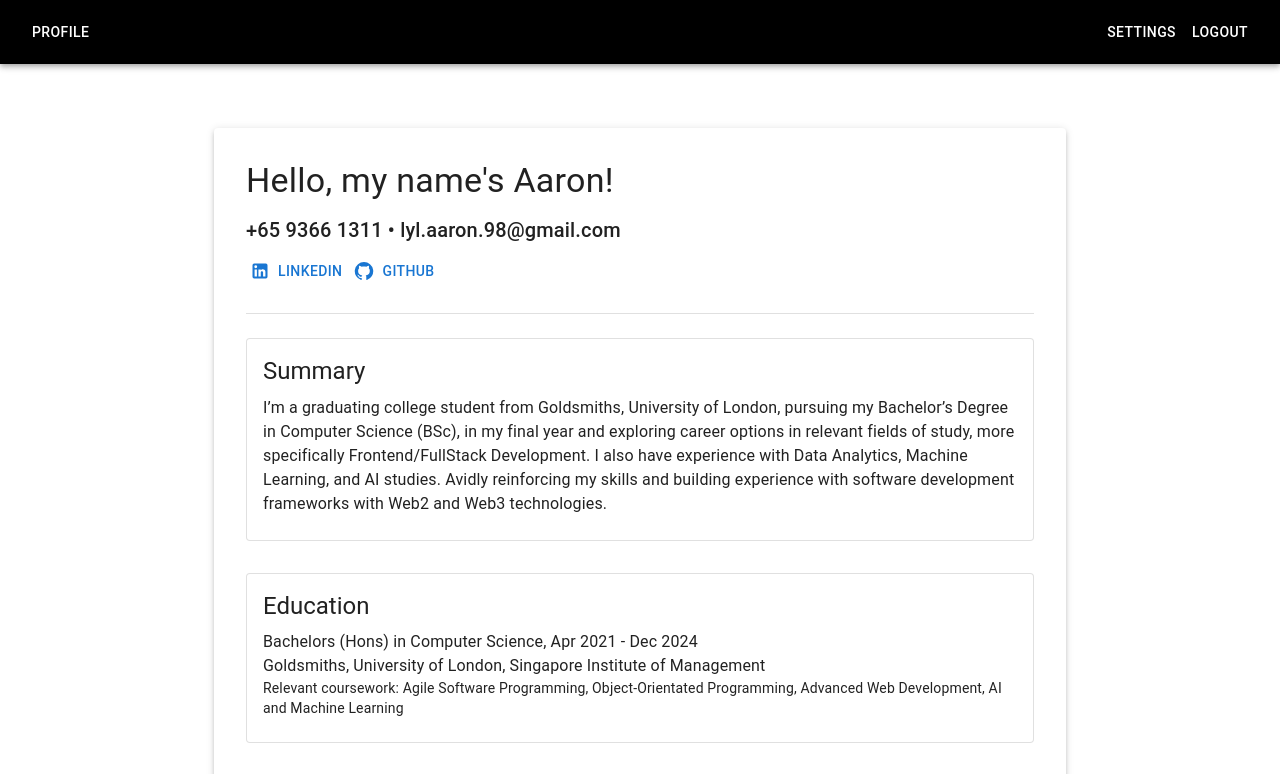
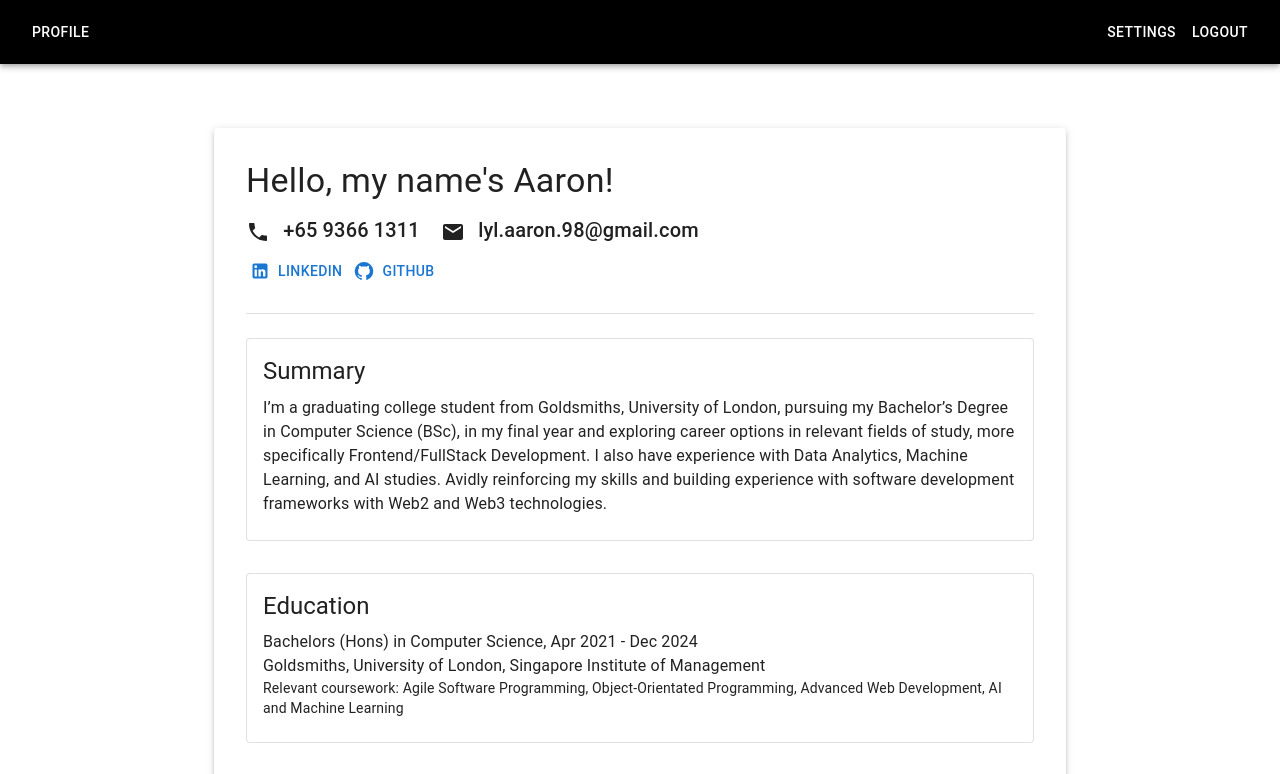
Before and after one commit to lylaaron98/genvoice-website, a Next.js app: page /profile in a window 1280 px wide. Shown: the top 774 px of the page. Built offline with nearby package versions, Linux system fonts and the light colour scheme.

Commit message:
Update icons
added some icons in profile page

```diff
--- a/src/components/HomeContent.tsx
+++ b/src/components/HomeContent.tsx
@@ -14,6 +14,8 @@ import {
 } from "@mui/material";
 import LinkedInIcon from '@mui/icons-material/LinkedIn'; // Import LinkedIn icon
 import GitHubIcon from '@mui/icons-material/GitHub'; // Import GitHub icon
+import PhoneIcon from '@mui/icons-material/Phone'; // Import Phone icon
+import EmailIcon from '@mui/icons-material/Email'; // Import Email icon
 
 const HomeContent = () => {
     return (
@@ -23,7 +25,8 @@ const HomeContent = () => {
                     Hello, my name&apos;s Aaron! {/* Use &apos; instead of ' */}
                 </Typography>
                 <Typography variant="h6" gutterBottom>
-                    +65 9366 1311 • lyl.aaron.98@gmail.com
+                    <PhoneIcon sx={{ mr: 1 }} /> +65 9366 1311 {/* Phone icon */}
+                    <EmailIcon sx={{ mr: 1, ml: 2 }} /> lyl.aaron.98@gmail.com {/* Email icon */}
                 </Typography>
                 <Typography variant="h6" gutterBottom>
                     <Button
```
